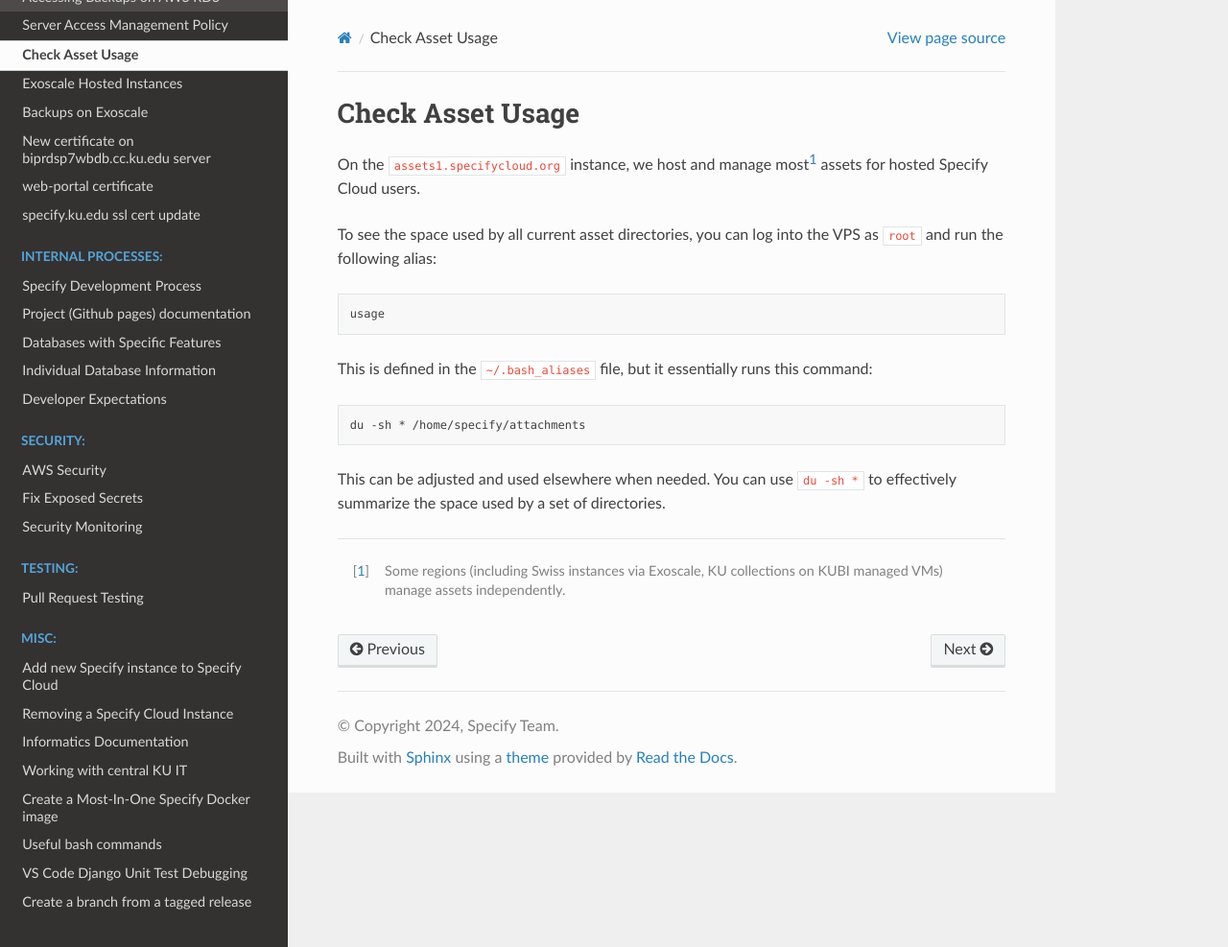
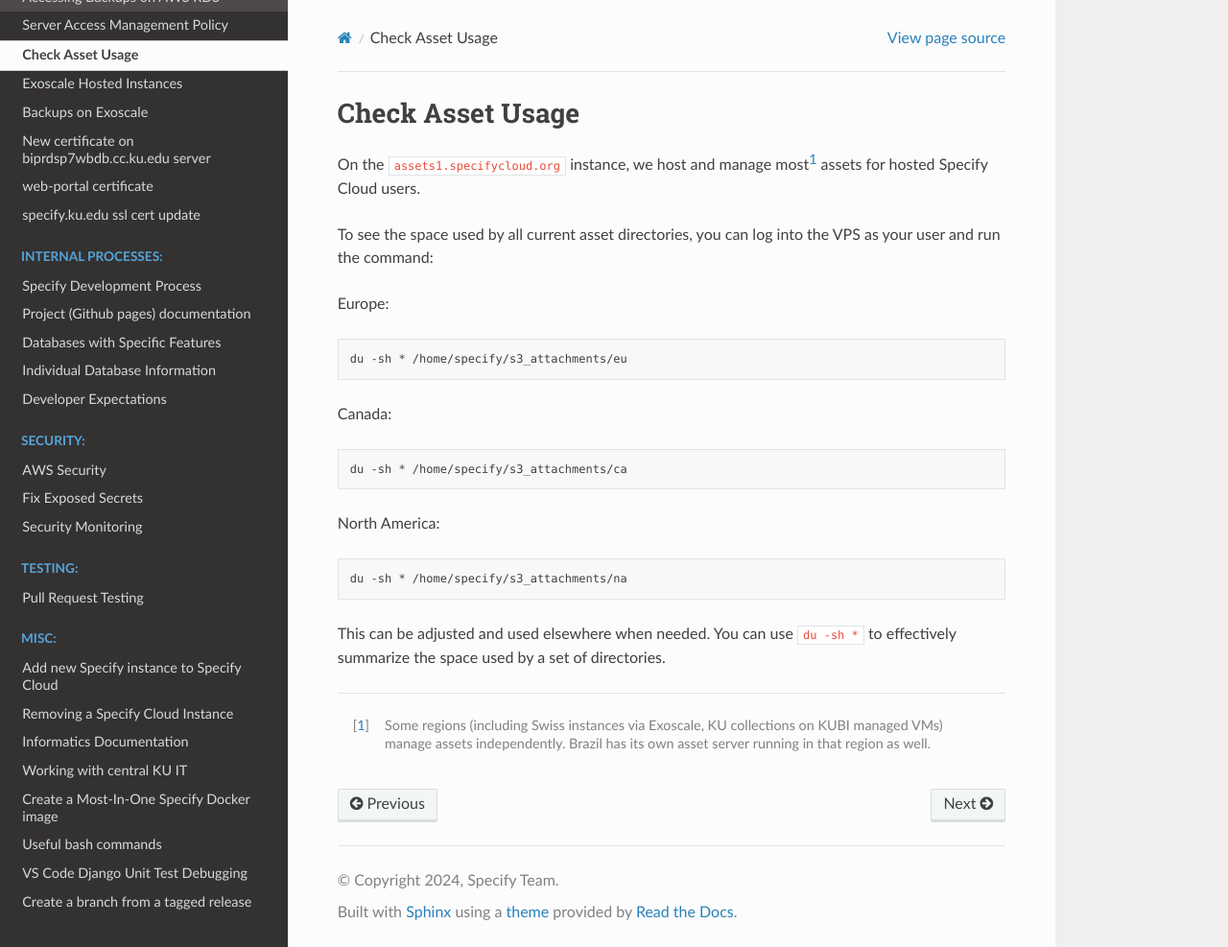
Before and after one commit to specify/specify.github.io, a Sphinx documentation site: the page built from sphinx/server_management/check_asset_usage.md, in a window 1280 px wide and 987 px high. Shown: the whole window at 96% size. Built offline with Sphinx 7.4.7 and the Read the Docs theme 3.1.0, drawn with Linux system fonts in a browser that asks for light colours.

Commit message:
Update regional instructions

````diff
--- a/sphinx/server_management/check_asset_usage.md
+++ b/sphinx/server_management/check_asset_usage.md
@@ -2,17 +2,23 @@
 
 On the `assets1.specifycloud.org` instance, we host and manage most[^1] assets for hosted Specify Cloud users.
 
-To see the space used by all current asset directories, you can log into the VPS as `root` and run the following alias:
+To see the space used by all current asset directories, you can log into the VPS as your user and run the command:
 
+Europe:
 ```bash
-usage
+du -sh * /home/specify/s3_attachments/eu
 ```
 
-This is defined in the `~/.bash_aliases` file, but it essentially runs this command:
+Canada:
 ```bash
-du -sh * /home/specify/attachments
+du -sh * /home/specify/s3_attachments/ca
+```
+
+North America:
+```bash
+du -sh * /home/specify/s3_attachments/na
 ```
 
 This can be adjusted and used elsewhere when needed. You can use `du -sh *` to effectively summarize the space used by a set of directories.
 
-[^1]: Some regions (including Swiss instances via Exoscale, KU collections on KUBI managed VMs) manage assets independently.
+[^1]: Some regions (including Swiss instances via Exoscale, KU collections on KUBI managed VMs) manage assets independently. Brazil has its own asset server running in that region as well.
````
